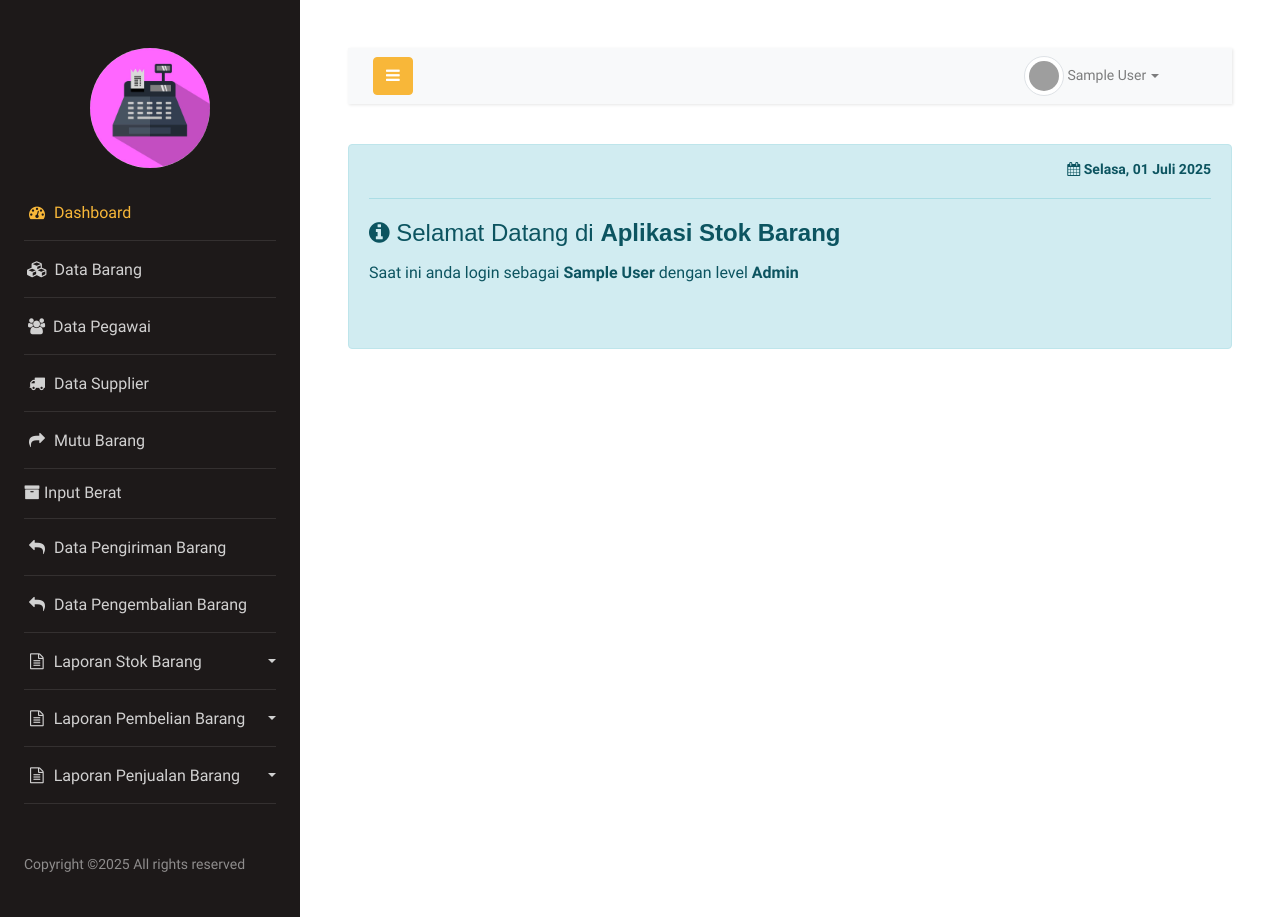
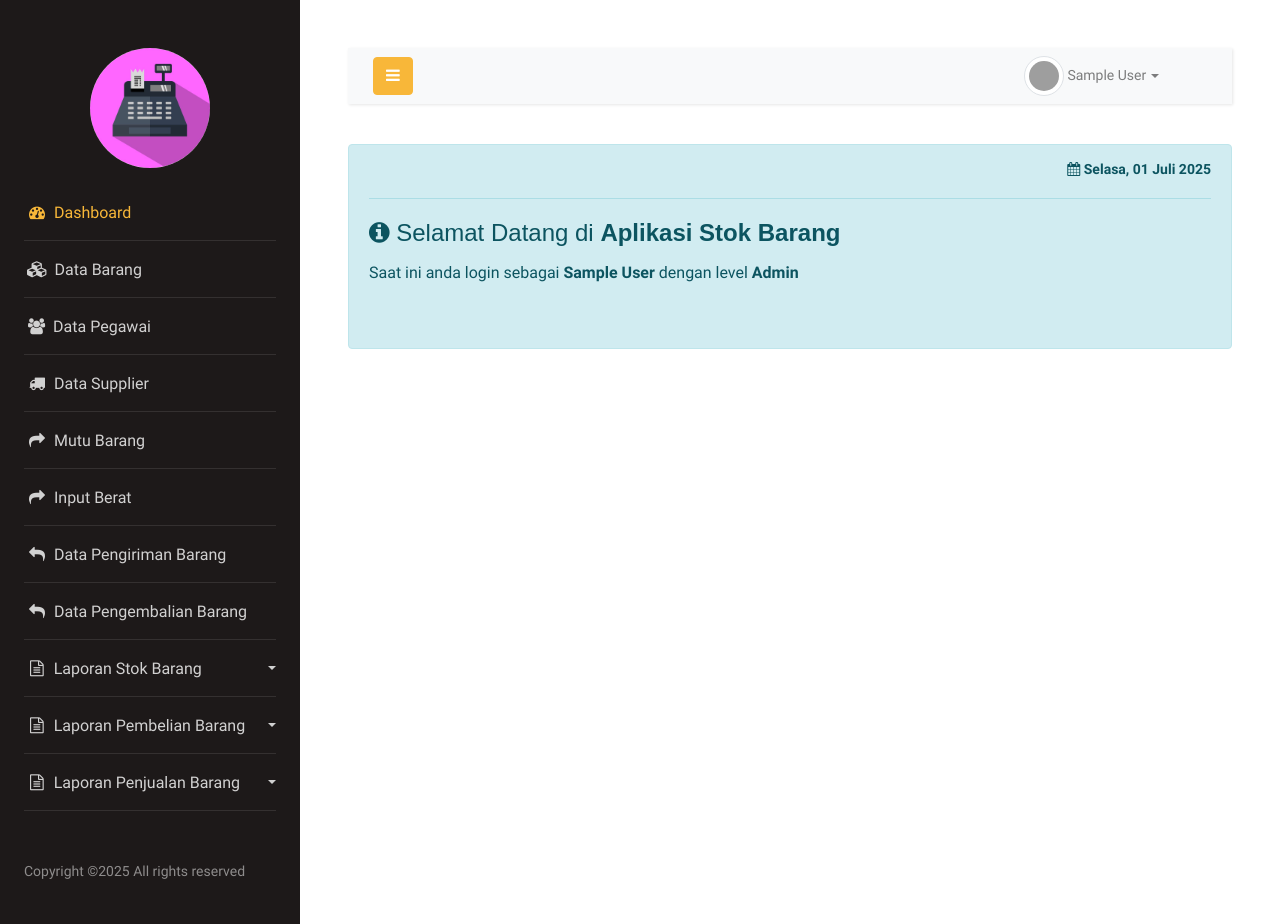
Before and after one commit to Agussismery/gudang, a CodeIgniter app: page /database/dashboard in a window 1280 px wide. Run offline with CodeIgniter, Linux system fonts and the light colour scheme; the visitor is signed in with stand-in values (Sample User, id 1); grey boxes are pictures that could not be loaded.

Commit message:
Update nav.php

```diff
--- a/application/views/template/nav.php
+++ b/application/views/template/nav.php
@@ -48,7 +48,7 @@
             </li> -->
 
             <li <?= (in_array(strtolower($this->uri->segment(1)), ['input_berat'])) ? 'class="active"' : ''; ?>>
-                <a href="<?= site_url('input_berat'); ?>"><i class="fa fa-archive"></i> Input Berat</a>
+                <a href="<?= site_url('input_berat'); ?>"><i class="fa fa-share"></i> Input Berat</a>
             </li>
 
             <li <?= (in_array(strtolower($this->uri->segment(1)), ['input_pengiriman'])) ? 'class="active"' : ''; ?>>
```
